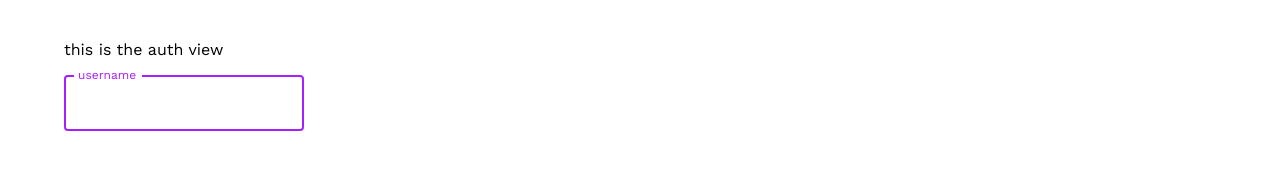
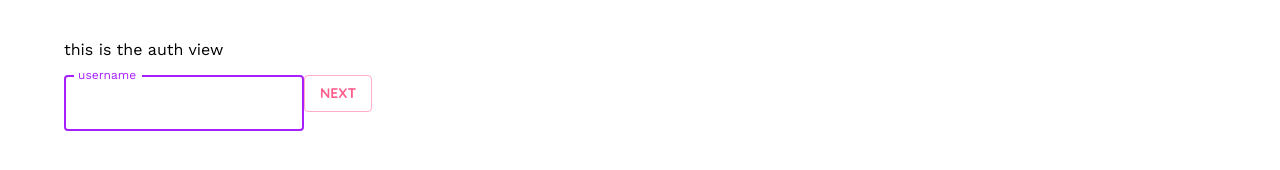
Before and after one commit to bop-simon/bop-simon-frontend, a React app: page /auth in a window 1280 px wide. Both pictures are taken after a click on the button "YES". Shown: the part 150-320 px from the top of the page. Built offline with nearby package versions, Linux system fonts and the light colour scheme.

Commit message:
state passed properly to userform from auth question

```diff
--- a/src/components/Auth/AuthQuestion/AuthQuestion.jsx
+++ b/src/components/Auth/AuthQuestion/AuthQuestion.jsx
@@ -1,19 +1,11 @@
 import { Button } from '@mui/material'
-import React, { useState } from 'react'
 
-export default function AuthQuestion({ onSubmit, isSigningUp }) {
-
-  const [signUp, setSignUp] = useState('')
-
-  console.log("SIGN UP", signUp)
+export default function AuthQuestion({ onSubmit, nextStep }) {
 
   const handleChange = (e) => {
-    const { value } = e.target
-    setSignUp(value)
-    onSubmit("isSigningUp", e)
+    onSubmit(e)
+    nextStep(e)
   }
-
-
 
   return (
     <div>
@@ -22,11 +14,13 @@ export default function AuthQuestion({ onSubmit, isSigningUp }) {
         variant="outlined"
         onClick={handleChange}
         value={true}
+        name='isSigningUp'
       >yes</Button>
       <Button
         variant="outlined"
         onClick={handleChange}
         value={false}
+        name='isSigningUp'
       >no</Button>
     </div>
   )
--- /dev/null
+++ b/src/components/Auth/Password/Password.jsx
@@ -0,0 +1,32 @@
+import { Button, TextField } from "@mui/material";
+import { useState } from "react";
+
+export default function Password({ onSubmit }) {
+
+  const [password, setPassword] = useState('')
+
+  console.log("PASS", password)
+
+  const handleChange = (e) => {
+    const { value } = e.target
+    setPassword(value)
+  }
+
+  const handleClick = (e) => {
+    onSubmit("password", e)
+  }
+
+  return (
+    <div>
+      <TextField
+        onChange={handleChange}
+        label="password"
+        color="secondary"
+        focused />
+      <Button
+        variant="outlined"
+        onClick={handleClick}
+      >next</Button>
+    </div>
+  )
+}
--- a/src/components/Auth/UInput/UInput.jsx
+++ /dev/null
@@ -1,9 +0,0 @@
-import { TextField } from "@mui/material";
-
-export default function UInput() {
-  return (
-    <div>
-      <TextField label="username" color="secondary" focused />
-    </div>
-  )
-}
--- a/src/components/Auth/UserForm/UserForm.jsx
+++ b/src/components/Auth/UserForm/UserForm.jsx
@@ -1,6 +1,7 @@
 import React, { useState } from 'react'
 import AuthQuestion from '../AuthQuestion/AuthQuestion.jsx'
-import UInput from '../UInput/UInput.jsx'
+import Password from '../Password/Password.jsx'
+import Username from '../Username/Username.jsx'
 
 export default function UserForm() {
   const [formState, setFormState] = useState({
@@ -12,12 +13,13 @@ export default function UserForm() {
 
   let { step } = formState
 
-  console.log(formState)
+  console.log("FORM STATE", formState)
 
   function nextStep(e) {
     e.preventDefault()
     let { step } = formState
     setFormState({
+      ...formState,
       step: step + 1
     })
   }
@@ -30,38 +32,44 @@ export default function UserForm() {
     })
   }
 
-  const handleChange = async (input, e) => {
-    setFormState({ [input]: e.target.value })
-    nextStep(e)
+  const handleChange = async (e) => {
+    const { value, name } = e.target
+    setFormState({...formState, [name]: value})
   }
 
   if (step === 1) {
     return(
       <AuthQuestion
         onSubmit={handleChange}
-        isSigningUp={formState.isSigningUp}
+        nextStep={nextStep}
       />
     )
   }
 
   if (step === 2) {
     return(
-      <UInput
-        handleChange
+      <Username
+        onSubmit={handleChange}
+        nextStep={nextStep}
       />
     )
   }
 
-  // if (step = 3) {
-  //   return(
-  //     <Password />
-  //   )
-  // }
-
-  else {
-    return (
-      <p>no steps found</p>
+  if (step = 3) {
+    return(
+      <Password
+        onSubmit={handleChange}
+      />
     )
   }
 
+  if (step = 4) {
+    history.push('/home')
+  }
+
+  else {
+    return(
+      <p>No step found</p>
+    )
+  }
 }
--- /dev/null
+++ b/src/components/Auth/Username/Username.jsx
@@ -0,0 +1,32 @@
+import { Button, TextField } from "@mui/material";
+import { useState } from "react";
+
+export default function Username({ onSubmit }) {
+
+  const [username, setUsername] = useState('')
+
+  console.log("USERNAME", username)
+
+  const handleChange = (e) => {
+    const { value } = e.target
+    setUsername(value)
+  }
+
+  const handleClick = (e) => {
+    onSubmit("username", e)
+  }
+
+  return (
+    <div>
+      <TextField
+        onChange={handleChange}
+        label="username"
+        color="secondary"
+        focused />
+      <Button
+        variant="outlined"
+        onClick={handleClick}
+      >next</Button>
+    </div>
+  )
+}
```
